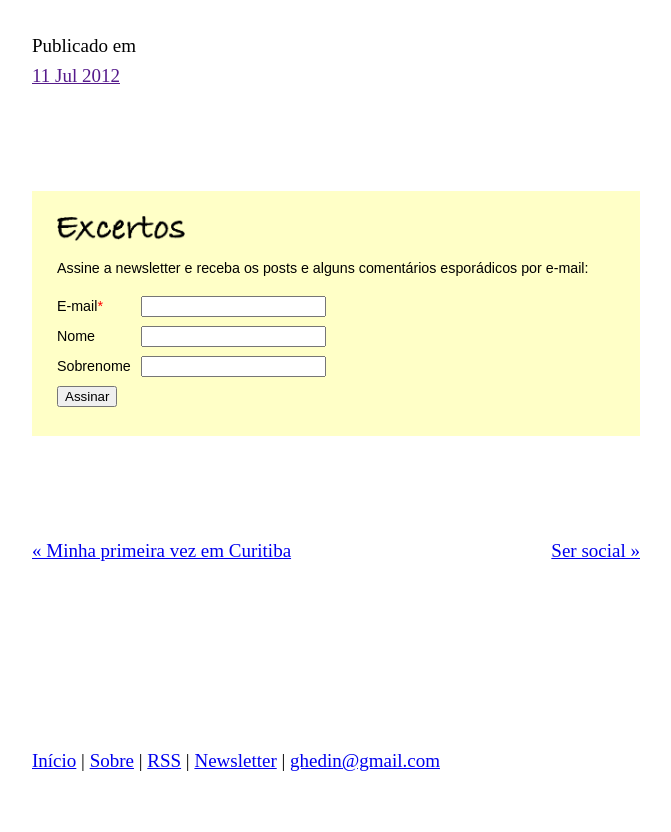
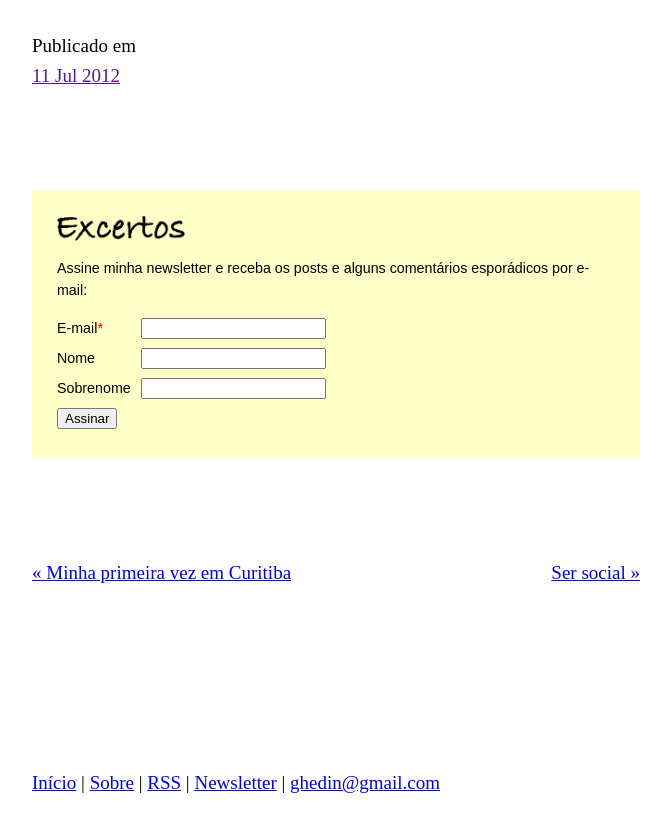
Before and after one commit to rghedin/rghedin.github.io, a Jekyll site: the page built from _posts/2012-07-11-vestibular-de-inverno-da-uem.md, in a window 1280 px wide and 900 px high, scrolled down 1390 px. Shown: the top 832 px of the window, without its empty margins (304-975 px from the left). Built offline with Jekyll 4.4.1, drawn with Linux system fonts in a browser that asks for light colours.

Commit message:
Apenas um teste

```diff
--- a/_layouts/post.html
+++ b/_layouts/post.html
@@ -15,7 +15,7 @@ layout: default
 
 		<div style="background-color: rgba(255, 255, 0, 0.22); padding: 25px; margin-bottom: 100px;font-family: sans-serif;font-size: 75%">
 			<h3><img src="/assets/excertos.png" alt="Excertos" style="width: 128px; height: auto" /></h3>
-			<p style="line-height: 22px;margin: 4px 0 12px">Assine a newsletter e receba os posts e alguns comentários esporádicos por e-mail:</p>
+			<p style="line-height: 22px;margin: 4px 0 12px">Assine minha newsletter e receba os posts e alguns comentários esporádicos por e-mail:</p>
 
 			<!-- Begin MailChimp Signup Form -->
 			<div id="mc_embed_signup">
```
